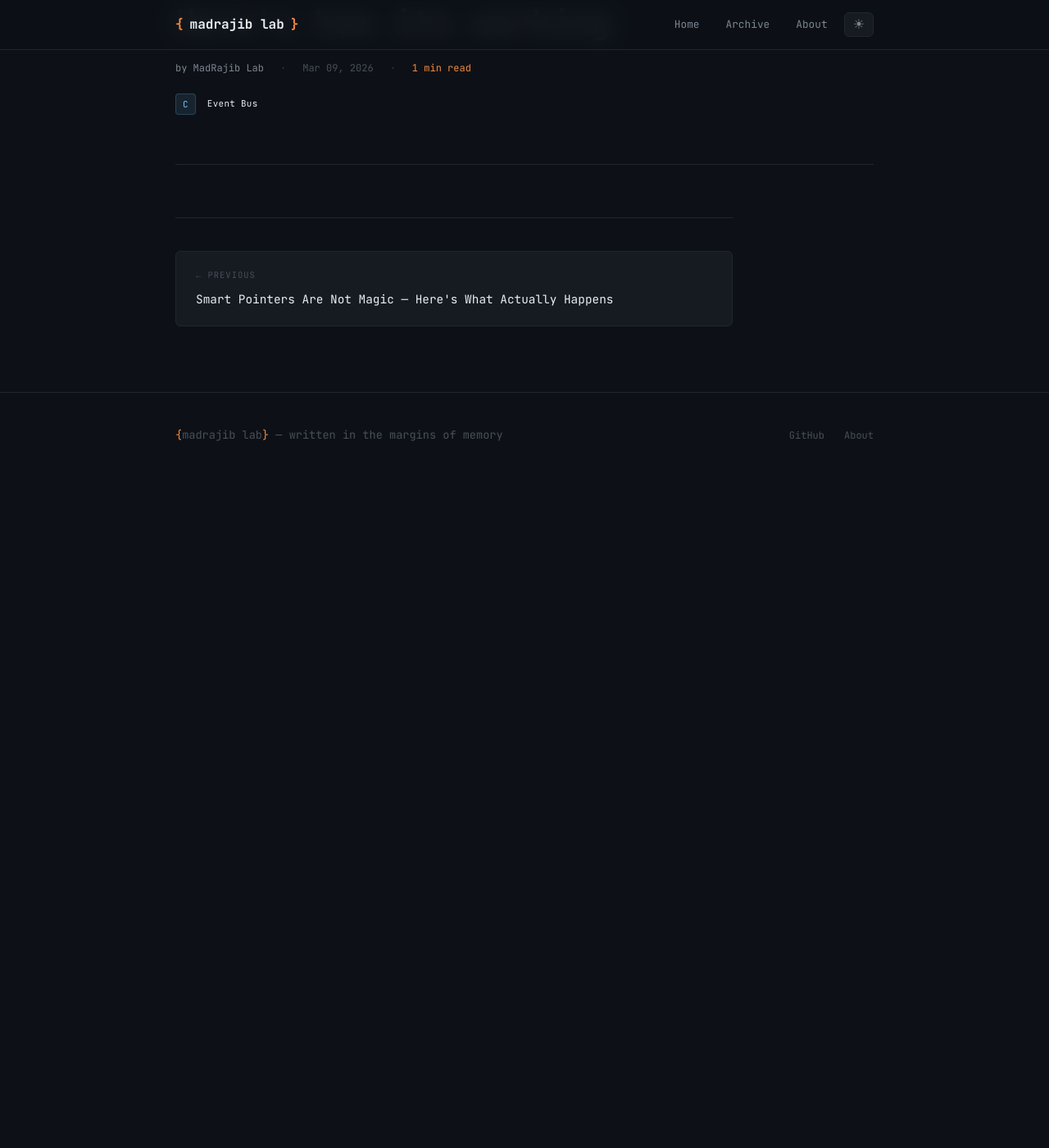
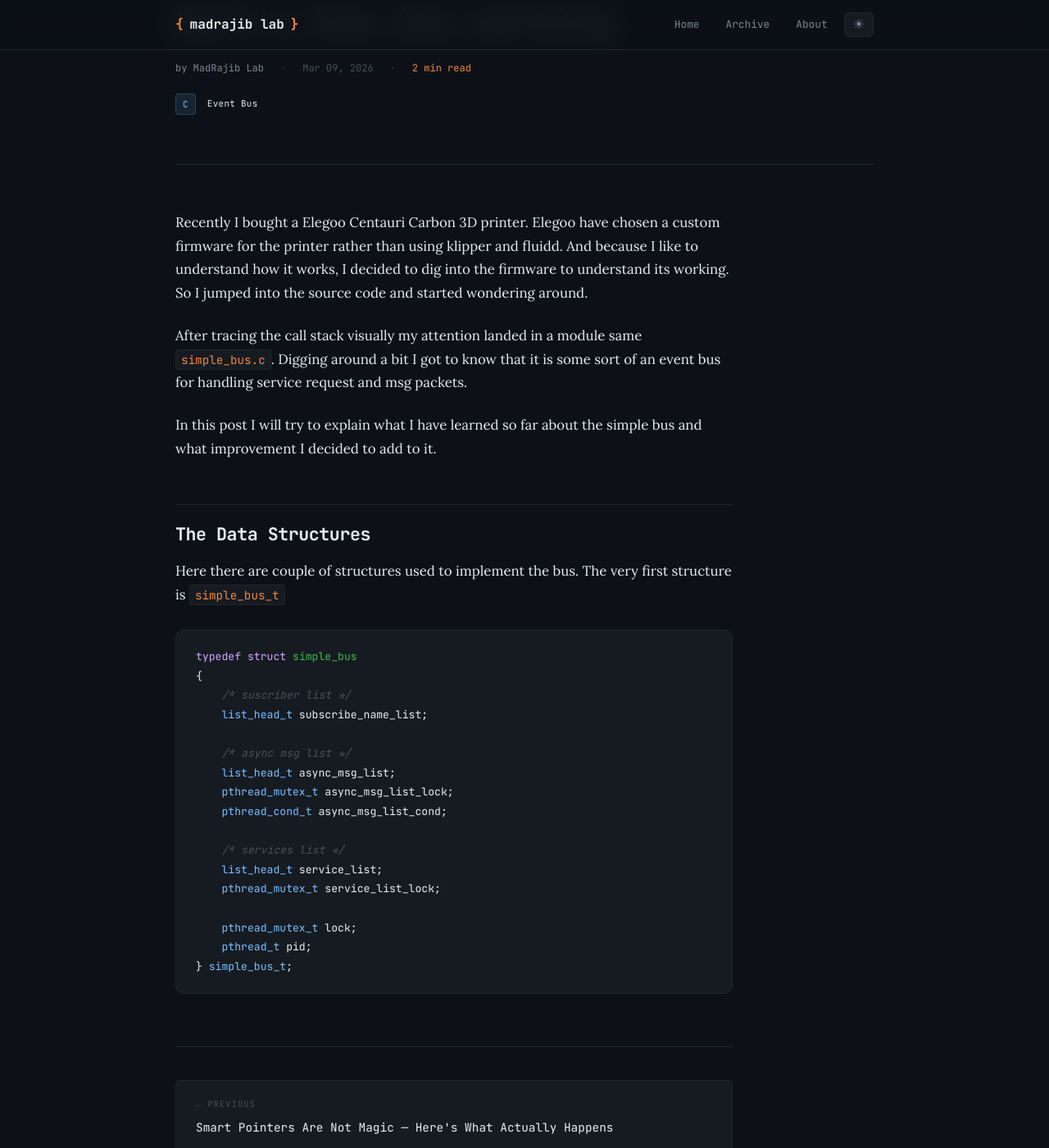
Before and after one commit to MadRajib/blog_test, a Jekyll site: the page built from _posts/2026-03-09-cc-simple-bus.md, in a window 1280 px wide and 1400 px high, scrolled down 207 px. Shown: the whole window at 82% size. Built offline with Jekyll 4.4.1, drawn with Linux system fonts in a browser that asks for light colours; nearby versions of some CDN libraries; a style sheet for code colours, icons or effects is not loaded; before the commit the page ends 900 px from its top, so only the background shows below that.

Commit message:
Small edit

````diff
--- a/_posts/2026-03-09-cc-simple-bus.md
+++ b/_posts/2026-03-09-cc-simple-bus.md
@@ -6,3 +6,35 @@ author: "MadRajib Lab"
 tags: [C, Event Bus]
 description: "Working of a simple event bus in Elegoo Centauri 3D printer."
 ---
+
+Recently I bought a Elegoo Centauri Carbon 3D printer. Elegoo have chosen a custom firmware for the printer rather than using klipper and fluidd.
+And because I like to understand how it works, I decided to dig into the firmware to understand its working.
+So I jumped into the source code and started wondering around.
+
+After tracing the call stack visually my attention landed in a module same `simple_bus.c`.
+Digging around a bit I got to know that it is some sort of an event bus for handling service request and msg packets.
+
+In this post I will try to explain what I have learned so far about the simple bus and what improvement I decided to add to it.
+
+## The Data Structures
+
+Here there are couple of structures used to implement the bus. The very first structure is `simple_bus_t`
+```c
+typedef struct simple_bus
+{
+    /* suscriber list */
+    list_head_t subscribe_name_list;
+
+    /* async msg list */
+    list_head_t async_msg_list;
+    pthread_mutex_t async_msg_list_lock;
+    pthread_cond_t async_msg_list_cond;
+
+    /* services list */
+    list_head_t service_list;
+    pthread_mutex_t service_list_lock;
+
+    pthread_mutex_t lock;
+    pthread_t pid;
+} simple_bus_t;
+```
````
